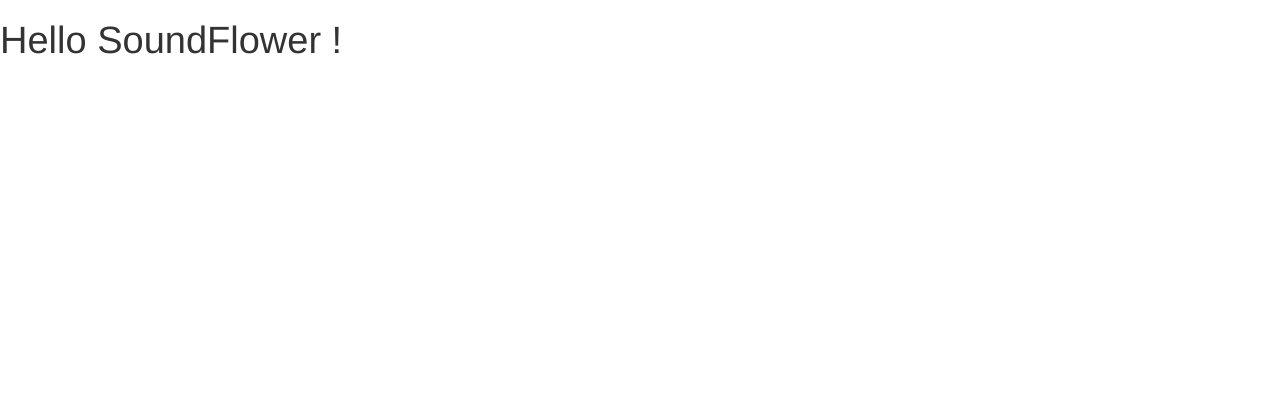
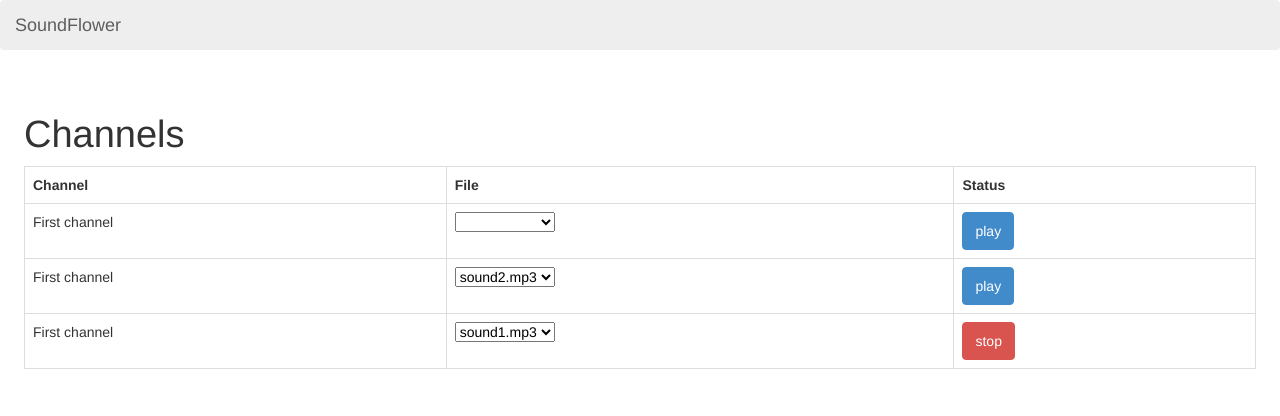
Before and after one commit to shackspace/soundflower, a plain HTML site: page app/index.html in a window 1280 px wide. Drawn offline with Linux system fonts and the light colour scheme.

Commit message:
Add Channels page

```diff
--- a/app/index.html
+++ b/app/index.html
@@ -8,6 +8,10 @@
 </head>
 <body>
 
+  <div class="navbar">
+    <a class="navbar-brand" href="#">SoundFlower</a>
+  </div>
+
   <div ng-view></div>
 
   <!-- In production use:
@@ -15,6 +19,7 @@
   -->
 
   <script src="lib/angular/angular.js"></script>
+  <script src="lib/angular/angular-resource.js"></script>
   <script src="js/app.js"></script>
   <script src="js/services.js"></script>
   <script src="js/controllers.js"></script>
--- a/app/js/app.js
+++ b/app/js/app.js
@@ -3,7 +3,7 @@
 
   angular.module('soundFlower', ['soundFlower.filters', 'soundFlower.services', 'soundFlower.directives', 'soundFlower.controllers']).
     config(['$routeProvider', function ($routeProvider) {
-      $routeProvider.when('/', {templateUrl: 'partials/start.html', controller: 'StartController'});
+      $routeProvider.when('/', {templateUrl: 'partials/channels.html', controller: 'ChannelsController'});
       $routeProvider.otherwise({redirectTo: '/'});
     }]);
 
--- a/app/js/controllers.js
+++ b/app/js/controllers.js
@@ -3,8 +3,57 @@
 
   angular.module('soundFlower.controllers', [])
 
-    .controller('StartController', [
-      function () {
+    .controller('ChannelsController', [
+      '$scope',
+      function ($scope) {
+
+        $scope.channels = [
+          {
+            id: 1,
+            state: 0,
+            file: null,
+            name: 'First channel'
+          },
+          {
+            id: 2,
+            state: 0,
+            file: 2,
+            name: 'First channel'
+          },
+          {
+            id: 3,
+            state: 1,
+            file: 1,
+            name: 'First channel'
+          }
+        ];
+
+        $scope.files = [
+          {
+            id: 1,
+            name: 'sound1.mp3'
+          },
+          {
+            id: 2,
+            name: 'sound2.mp3'
+          },
+          {
+            id: 3,
+            name: 'sound3.mp3'
+          },
+          {
+            id: 4,
+            name: 'sound4.mp3'
+          }
+        ];
+
+        $scope.play = function (channel) {
+          channel.state = 1;
+        };
+
+        $scope.stop = function (channel) {
+          channel.state = 0;
+        };
 
       }
     ]);
--- /dev/null
+++ b/app/partials/channels.html
@@ -0,0 +1,27 @@
+<div class="well-large">
+
+
+  <h1>Channels</h1>
+
+
+  <table class="table table-bordered">
+    <tr>
+      <th>Channel</th>
+      <th>File</th>
+      <th>Status</th>
+    </tr>
+    <tr ng-repeat="channel in channels">
+      <td ng-bind="channel.name"></td>
+      <td>
+        <select ng-model="channel.file" ng-options="file.id as file.name for file in files"></select>
+      </td>
+      <td>
+        <div ng-switch on="channel.state">
+          <button class="btn btn-primary" ng-switch-when="0" ng-click="play(channel)">play</button>
+          <button class="btn btn-danger" ng-switch-when="1" ng-click="stop(channel)">stop</button>
+        </div>
+      </td>
+    </tr>
+  </table>
+
+</div>
--- a/app/partials/start.html
+++ /dev/null
@@ -1 +0,0 @@
-<h1>Hello SoundFlower !</h1>
```
